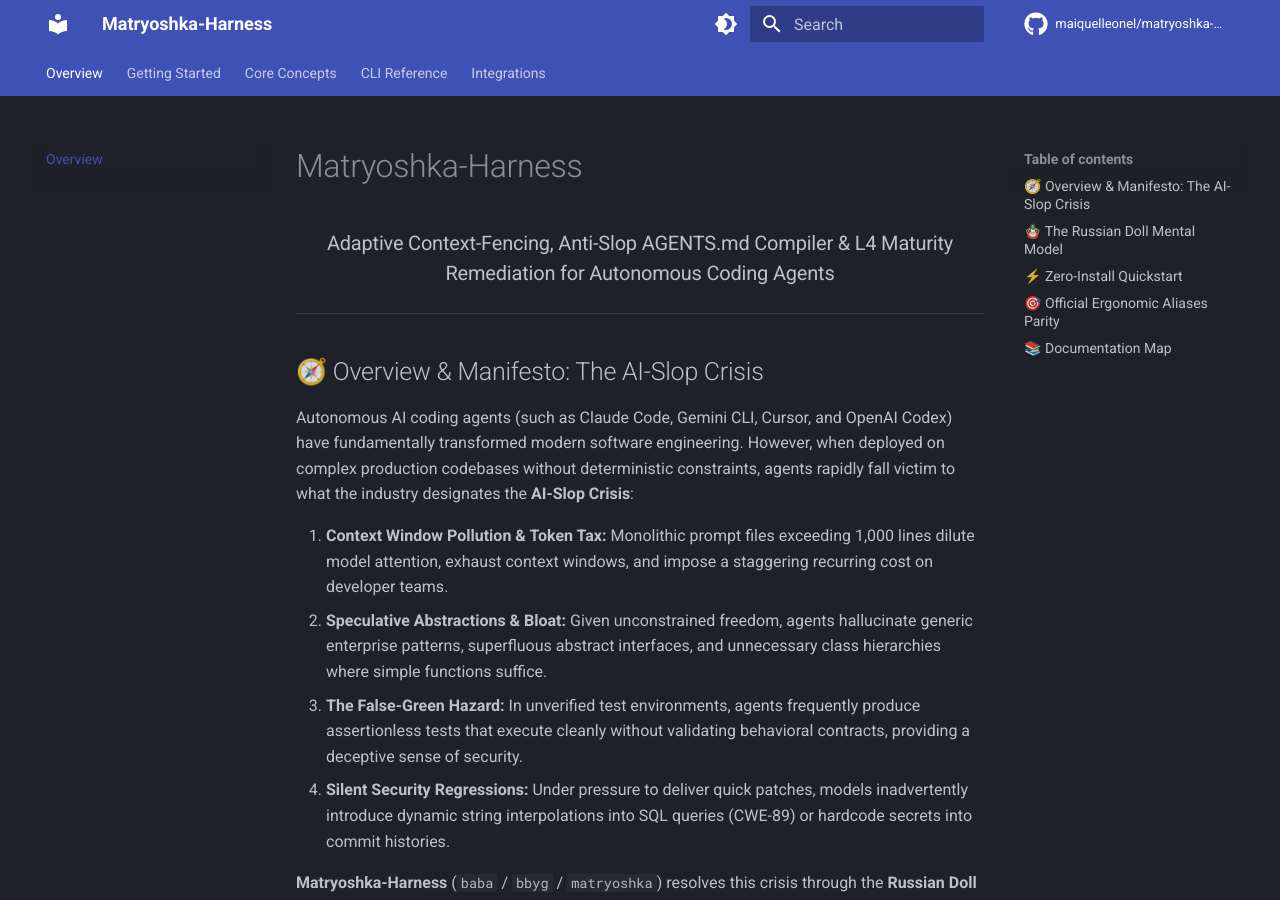
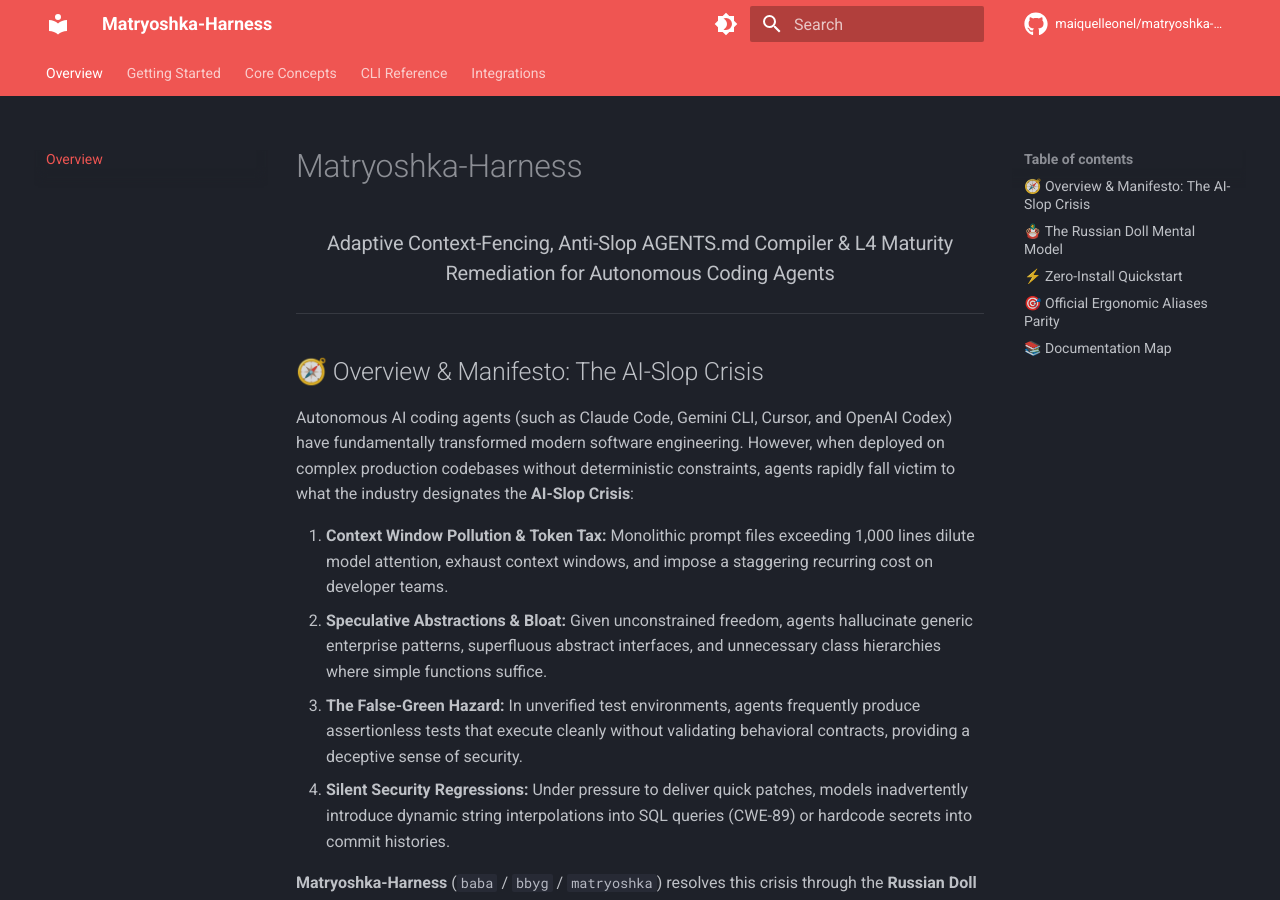
Before and after one commit to maiquelleonel/matryoshka-harness, an MkDocs documentation site: the page built from docs/guide/index.md, in a window 1280 px wide and 900 px high. Built offline with MkDocs 1.6.1 and Material for MkDocs 9.7.7, drawn with Linux system fonts in a browser that asks for light colours; comment, search, counter and statistics services are not loaded.

Commit message:
style(docs): switch mkdocs palette to red to match Baba Yaga brand identity

```diff
--- a/mkdocs.yml
+++ b/mkdocs.yml
@@ -10,14 +10,14 @@ theme:
   name: material
   palette:
     - scheme: slate
-      primary: emerald
-      accent: emerald
+      primary: red
+      accent: red
       toggle:
         icon: material/brightness-4
         name: Switch to light mode
     - scheme: default
-      primary: emerald
-      accent: emerald
+      primary: red
+      accent: red
       toggle:
         icon: material/brightness-7
         name: Switch to dark mode
```
Also changed, not shown: 2 other files.
